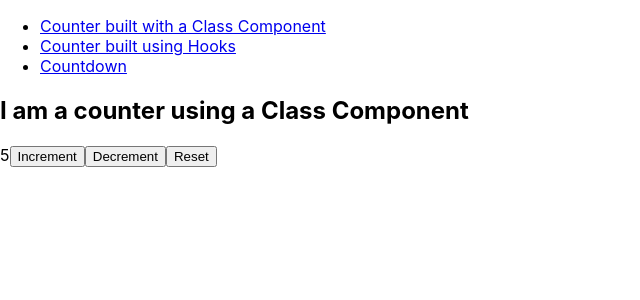
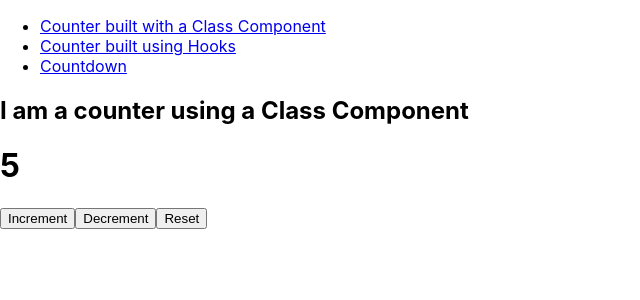
Before and after one commit to MMcClure11/counter-practice, a React (Create React App) app: page /class-counter in a window 1280 px wide. Shown: the top 300 px of the page, without its empty margins (0-640 px from the left). Built offline with nearby package versions, Linux system fonts and the light colour scheme.

Commit message:
Add this.interval so can clear on componentWillUnmount

```diff
--- a/src/components/ClassCounter.js
+++ b/src/components/ClassCounter.js
@@ -14,7 +14,7 @@ export default class ClassCounter extends Component {
 
   decrement = () => {
     this.setState(
-      prevState => ({count: prevState.count -1})
+      prevState => ({count: prevState.count - 1})
     )
   }
 
@@ -23,20 +23,20 @@ export default class ClassCounter extends Component {
   }
 
   componentDidMount() {
-    setInterval(() => {
+    this.interval = setInterval(() => {
       this.increment()
     }, 1000)
   }
 
   componentWillUnmount() {
-    clearInterval()
+    clearInterval(this.interval)
   }
 
   render() {
     return (
       <div>
         <h2>I am a counter using a Class Component</h2>
-        { this.state.count }
+        <h1>{ this.state.count }</h1>
         <button onClick={ this.increment }>Increment</button>
         <button onClick={ this.decrement }>Decrement</button>
         <button onClick={ this.reset }>Reset</button>
```
Also changed, not shown: 1 other file (tests, documents, lock files or other folders).
